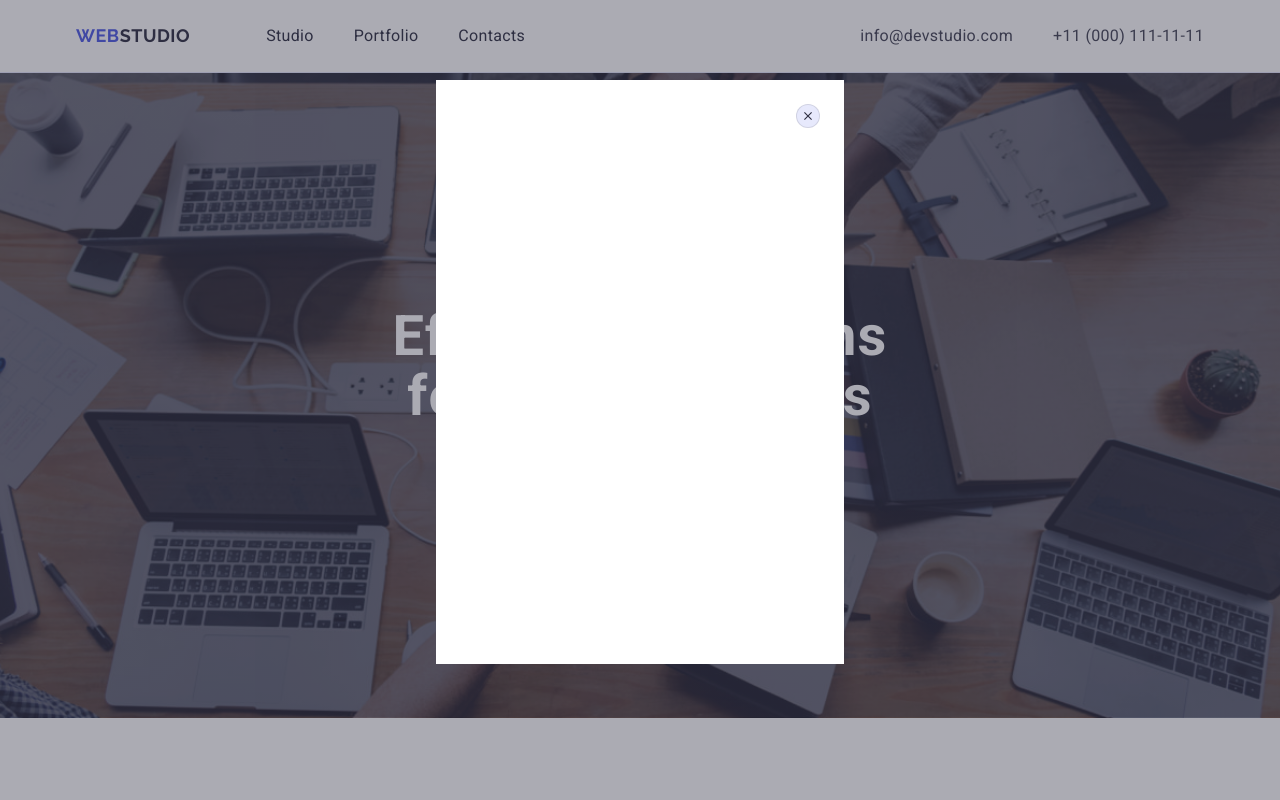
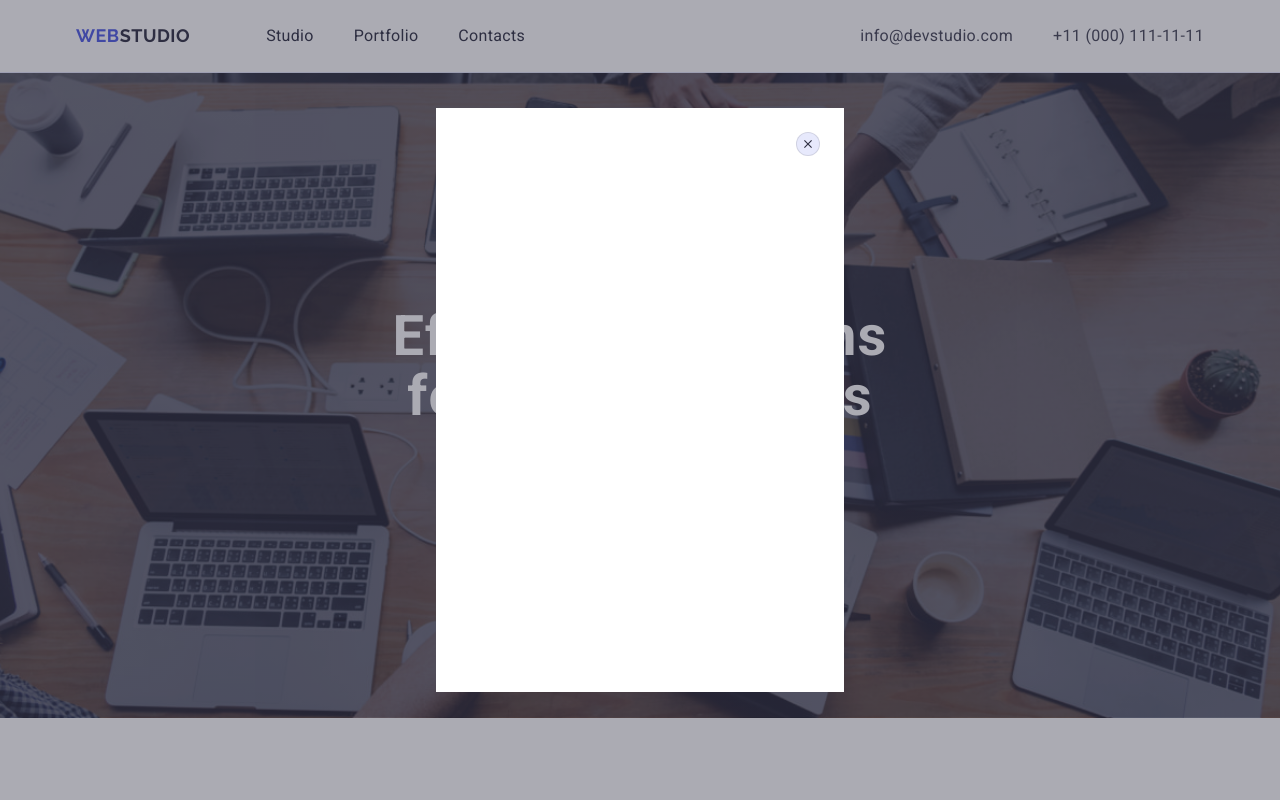
Before and after one commit to mr-dorian-black/goit-markup-hw-04, a plain HTML site: page index.html in a window 1280 px wide. Both pictures are taken after a click on the button "Order Service". Shown: the top 800 px of the page. Drawn offline with nearby package versions, Linux system fonts and the light colour scheme.

Commit message:
hw-04-v1.02

```diff
--- a/css/styles.css
+++ b/css/styles.css
@@ -447,6 +447,7 @@ img {
   height: 100%;
   top: 0;
   left: 0;
+  transition: opacity 250ms linear;
 }
 
 .is-hidden {
@@ -458,7 +459,9 @@ img {
 .modal {
   position: relative;
   background-color: #ffffff;
-  margin: 80px auto;
+  left: 50%;
+  top: 50%;
+  transform: translate(-50%, -50%);
   width: 408px;
   height: 584px;
 }
```
